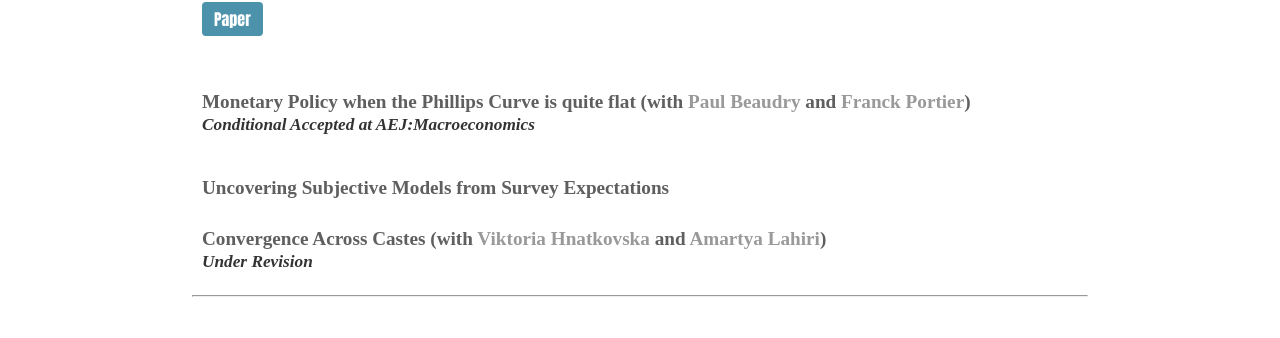
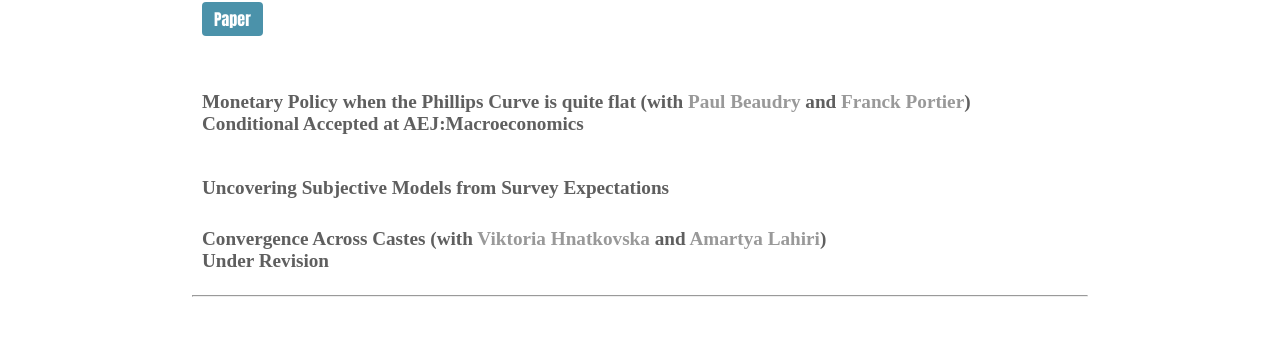
Before and after one commit to sevhou/sevhou.github.io, a Jekyll site: the page built from research/index.html, in a window 1280 px wide. Shown: the part 568-906 px from the top of the page. Built offline with Jekyll 4.4.1, drawn with Linux system fonts in a browser that asks for light colours.

Commit message:
Update main.css

```diff
--- a/css/main.css
+++ b/css/main.css
@@ -171,7 +171,7 @@ label {
   font-style: oblique 23deg;
 }
 
-pubf {
+pubff {
     font-size: 0.9em;
     font-family: 'Ariel', 'sans-serif';
     color: #333;
```
